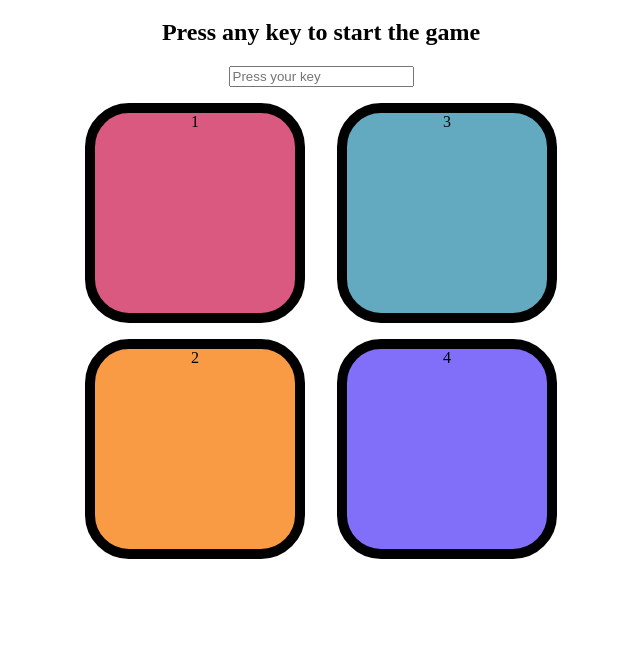
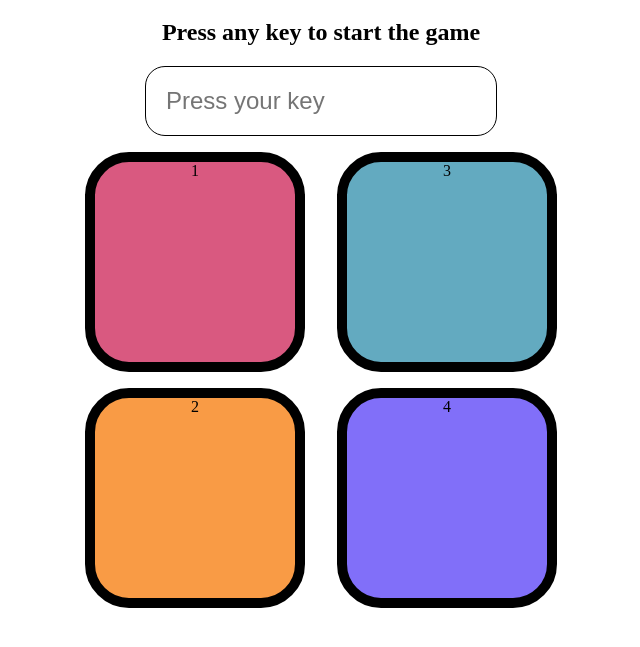
Before and after one commit to tarunstillhere/Simon-Game, a plain HTML site: page index.html in a window 1280 px wide. Shown: the part 61-708 px from the top of the page, without its empty margins (319-959 px from the left). Drawn offline with Linux system fonts and the light colour scheme.

Commit message:
Update style.css

```diff
--- a/style.css
+++ b/style.css
@@ -19,7 +19,17 @@ body {
     }
 }
 
+.form-control {
+    border: 1px solid black;
+    border-radius: 20px;
+    color: grey;
+    padding: 1.25rem;
+    font-size: 1.5rem;
+}
 
+.form-control:hover {
+    color: grey;
+}
 .btn-container {
     display: flex;
     justify-content: center;
```
